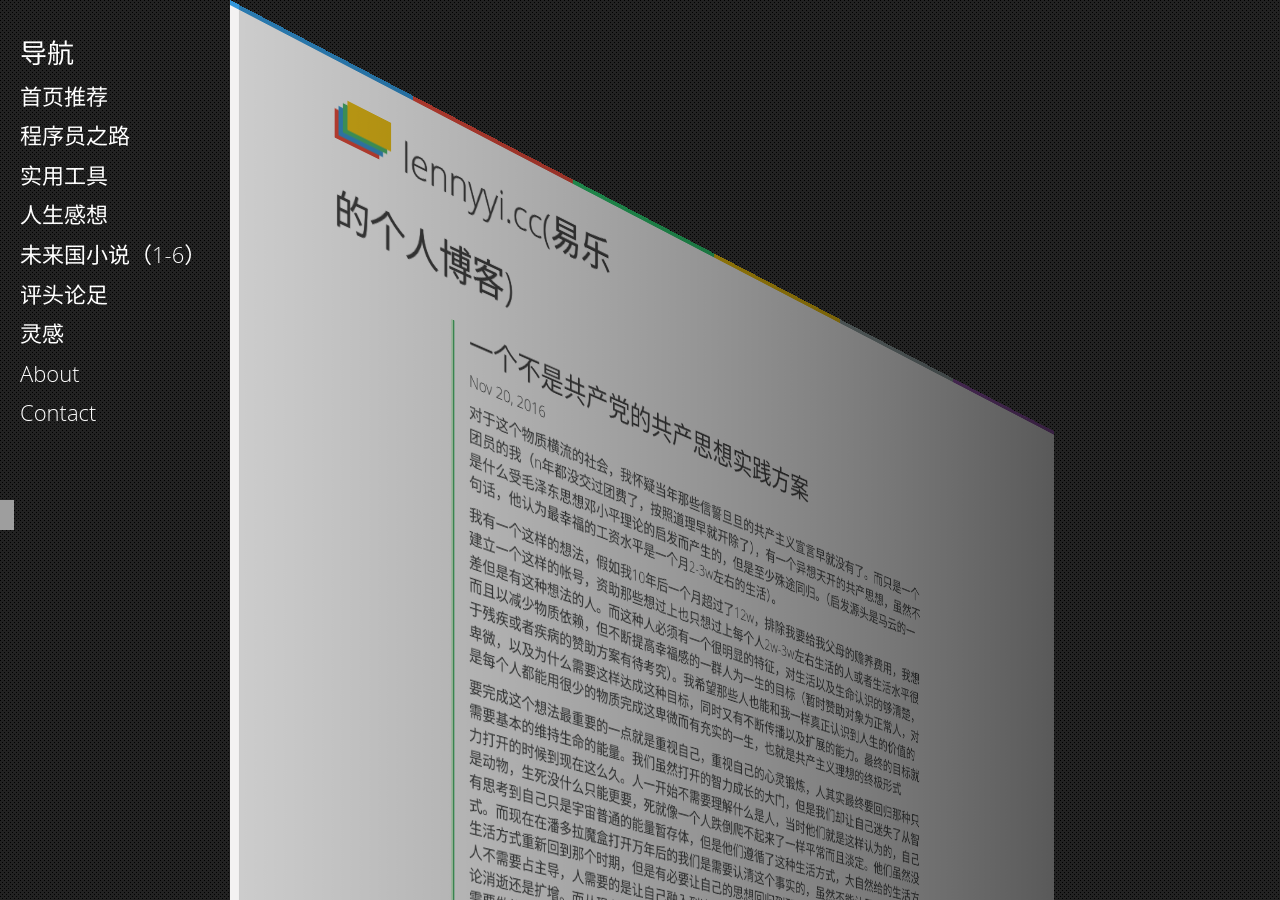
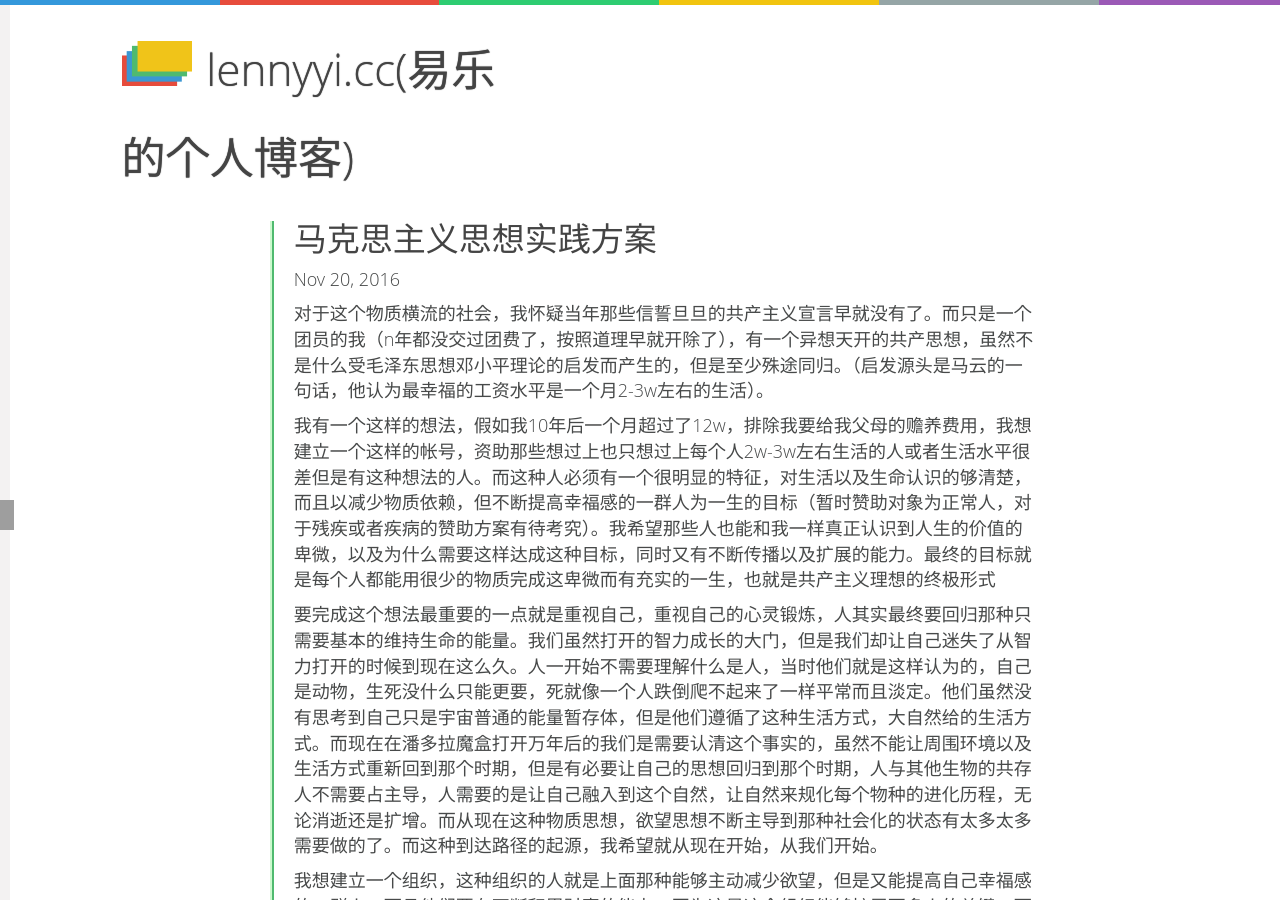
Before and after one commit to LennyYi/Ehappy.github.io, a Jekyll site: the page built from _posts/2016-11-20-i-have-idea-dream.md, in a window 1280 px wide and 900 px high. Built offline with Jekyll 4.4.1, drawn with Linux system fonts in a browser that asks for light colours; grey boxes are pictures that could not be loaded.

Commit message:
add saying

```diff
--- a/_posts/2016-11-20-i-have-idea-dream.md
+++ b/_posts/2016-11-20-i-have-idea-dream.md
@@ -1,7 +1,7 @@
 ---
 layout: post
 date: 2016-11-20 4:10:47 +86
-title: "一个不是共产党的共产思想实践方案"
+title: "马克思主义思想实践方案"
 categories: inspirepool
 ---
 
```
